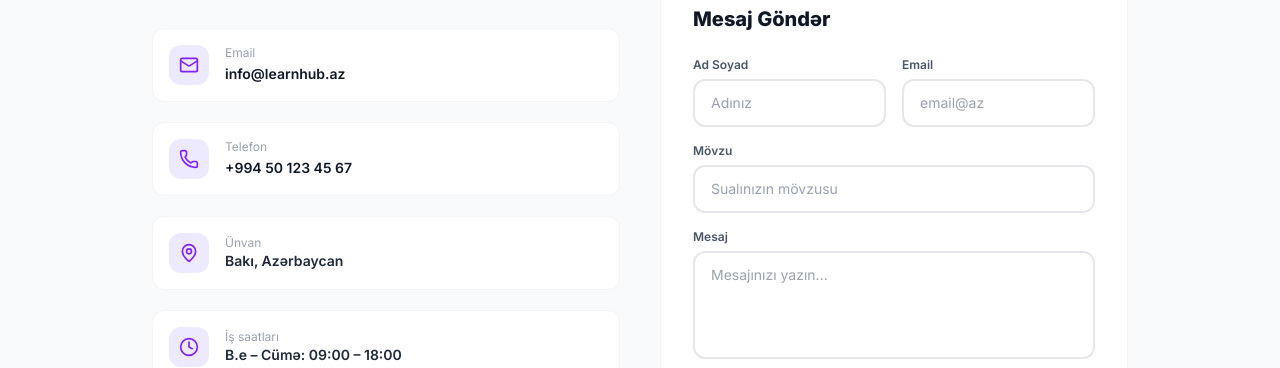
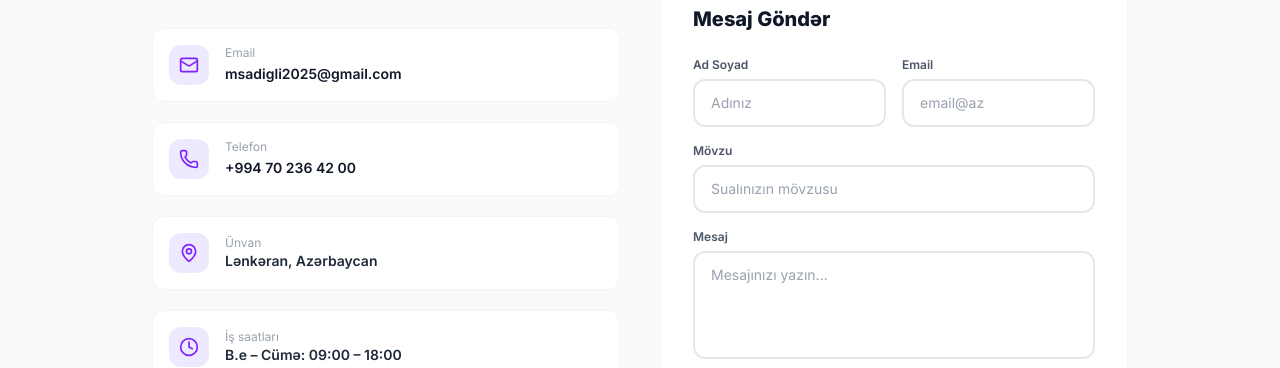
Before and after one commit to Mursal-Sadigli/lms-saas, a React (Vite) app in the folder client/: page /contact in a window 1280 px wide. Shown: the part 341-709 px from the top of the page. Built offline with nearby package versions, Linux system fonts and the light colour scheme; no server answers.

Commit message:
update contact

```diff
--- a/client/pages/Contact.jsx
+++ b/client/pages/Contact.jsx
@@ -37,9 +37,9 @@ export default function Contact() {
           <div className="flex flex-col gap-5">
             <h2 className="text-xl font-extrabold text-gray-900 dark:text-white mb-2">Əlaqə Məlumatları</h2>
             {[
-              { icon: <Mail size={20} />, label: 'Email', value: 'info@learnhub.az', href: 'mailto:info@learnhub.az' },
-              { icon: <Phone size={20} />, label: 'Telefon', value: '+994 50 123 45 67', href: 'tel:+994501234567' },
-              { icon: <MapPin size={20} />, label: 'Ünvan', value: 'Bakı, Azərbaycan', href: null },
+              { icon: <Mail size={20} />, label: 'Email', value: 'msadigli2025@gmail.com', href: 'mailto:msadigli2025@gmail.com' },
+              { icon: <Phone size={20} />, label: 'Telefon', value: '+994 70 236 42 00', href: 'tel:+994702364200' },
+              { icon: <MapPin size={20} />, label: 'Ünvan', value: 'Lənkəran, Azərbaycan', href: null },
               { icon: <Clock size={20} />, label: 'İş saatları', value: 'B.e – Cümə: 09:00 – 18:00', href: null },
             ].map((c, i) => (
               <div key={i} className="flex items-center gap-4 bg-white dark:bg-slate-900 rounded-xl p-4 border border-gray-100 dark:border-slate-800 transition-colors">
```
